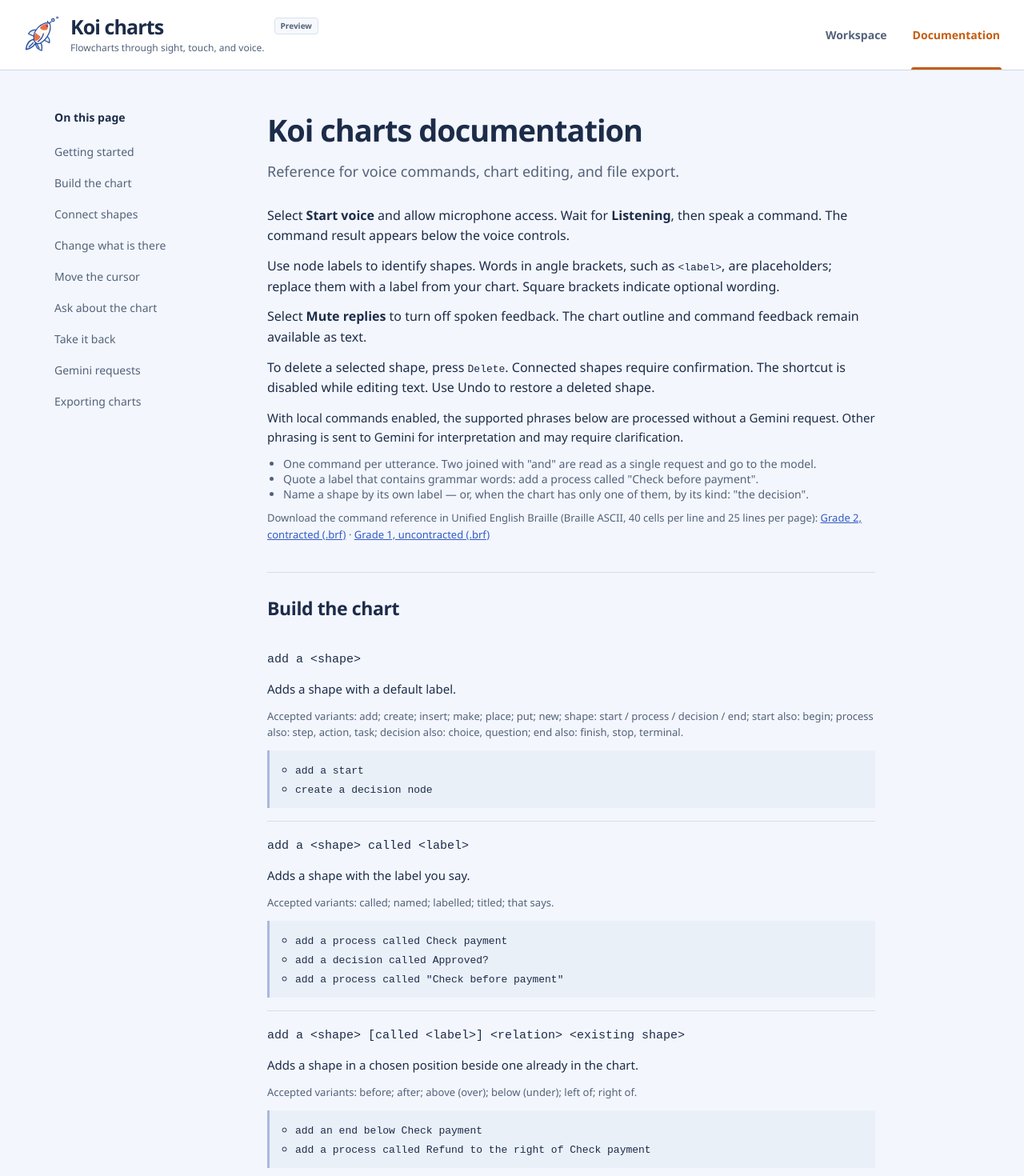
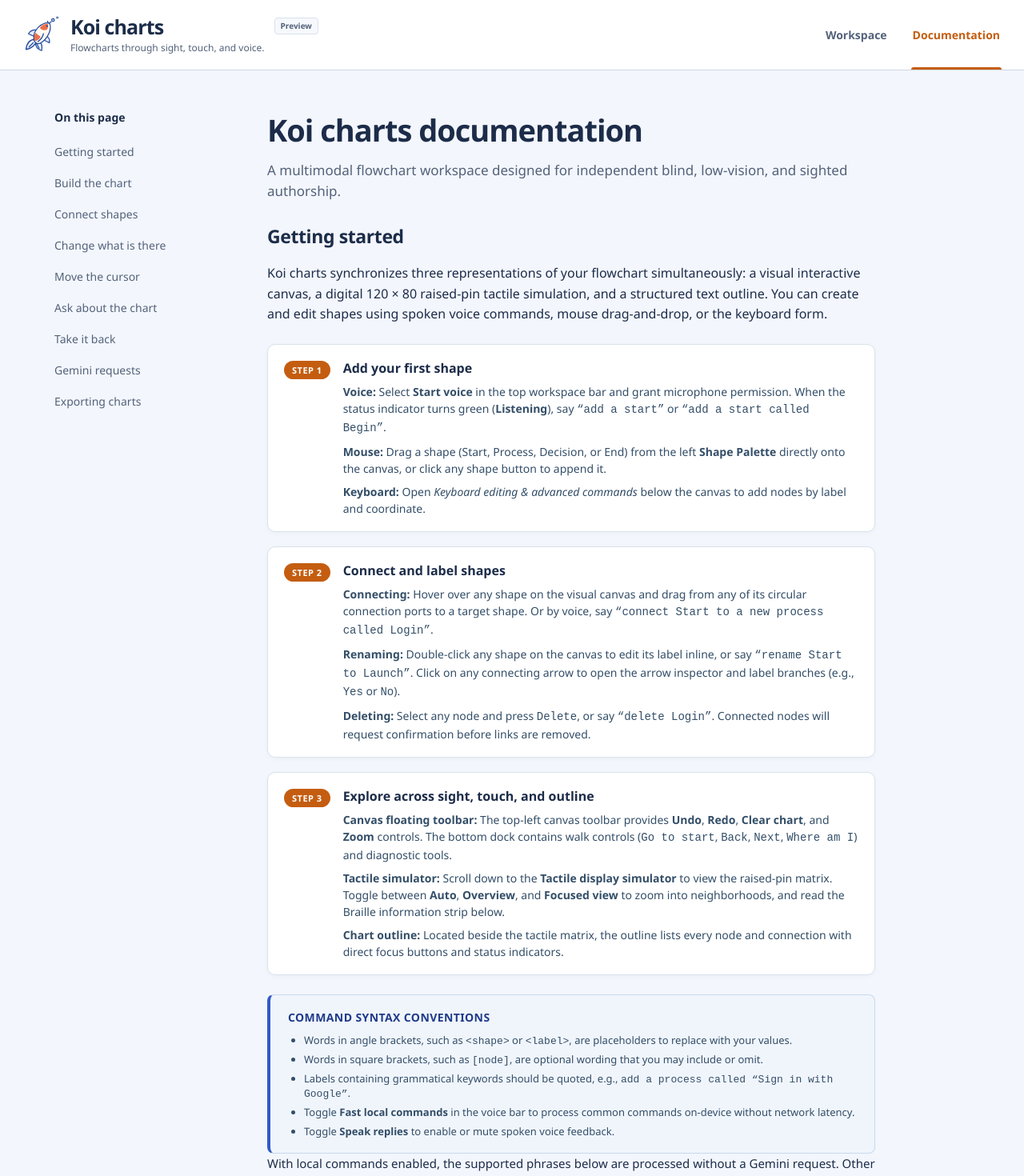
Before and after one commit to Shaurav-Vora/Koi-charts, a Next.js app: page /docs in a window 1280 px wide. Shown: the top 1470 px of the page at 80% size. Built offline with nearby package versions, Linux system fonts and the light colour scheme.

Commit message:
docs: add structured Getting started section with 3-step workflow and syntax conventions

```diff
--- a/src/app/docs/page.tsx
+++ b/src/app/docs/page.tsx
@@ -3,31 +3,127 @@
 import CommandGuide from "../../editor/CommandGuide";
 import { grammar } from "../../commands/grammar";
 
-export const metadata: Metadata = { title: "Documentation | Koi charts", description: "Voice commands, chart editing, and export reference for Koi charts." };
+export const metadata: Metadata = {
+  title: "Documentation | Koi charts",
+  description: "Voice commands, chart editing, and export reference for Koi charts.",
+};
+
 export default function Documentation() {
- return <>
+  return (
+    <>
       <a className="skip-link" href="#documentation">Skip to documentation</a>
       <AppHeader page="documentation" />
       <main className="docs-layout" id="documentation">
-   <nav className="docs-nav" aria-label="Documentation sections"><p>On this page</p>
-    <a href="#overview">Getting started</a>
-    {grammar.map(section => <a key={section.title} href={`#guide-${section.title.toLowerCase().replace(/[^a-z0-9]+/g,"-")}`}>{section.title}</a>)}
-    <a href="#guide-model">Gemini requests</a><a href="#exports">Exporting charts</a>
+        <nav className="docs-nav" aria-label="Documentation sections">
+          <p>On this page</p>
+          <a href="#getting-started">Getting started</a>
+          {grammar.map(section => (
+            <a key={section.title} href={`#guide-${section.title.toLowerCase().replace(/[^a-z0-9]+/g, "-")}`}>
+              {section.title}
+            </a>
+          ))}
+          <a href="#guide-model">Gemini requests</a>
+          <a href="#exports">Exporting charts</a>
         </nav>
         <article className="docs-content">
-    <section id="overview"><h1>Koi charts documentation</h1><p className="docs-lead">Reference for voice commands, chart editing, and file export.</p>
-     <p>Select <strong>Start voice</strong> and allow microphone access. Wait for <strong>Listening</strong>, then speak a command. The command result appears below the voice controls.</p>
-     <p>Use node labels to identify shapes. Words in angle brackets, such as <code>&lt;label&gt;</code>, are placeholders; replace them with a label from your chart. Square brackets indicate optional wording.</p>
-     <p>Select <strong>Mute replies</strong> to turn off spoken feedback. The chart outline and command feedback remain available as text.</p>
-     <p>To delete a selected shape, press <kbd>Delete</kbd>. Connected shapes require confirmation. The shortcut is disabled while editing text. Use Undo to restore a deleted shape.</p>
+          <header className="docs-header">
+            <h1>Koi charts documentation</h1>
+            <p className="docs-lead">
+              A multimodal flowchart workspace designed for independent blind, low-vision, and sighted authorship.
+            </p>
+          </header>
+
+          <section id="getting-started" className="docs-section" aria-labelledby="getting-started-title">
+            <h2 id="getting-started-title">Getting started</h2>
+            <p>
+              Koi charts synchronizes three representations of your flowchart simultaneously: a visual interactive canvas, a digital 120 × 80 raised-pin tactile simulation, and a structured text outline. You can create and edit shapes using spoken voice commands, mouse drag-and-drop, or the keyboard form.
+            </p>
+
+            <div className="quickstart-steps">
+              <div className="quickstart-step">
+                <div className="step-badge">Step 1</div>
+                <div className="step-content">
+                  <h3>Add your first shape</h3>
+                  <p>
+                    <strong>Voice:</strong> Select <strong>Start voice</strong> in the top workspace bar and grant microphone permission. When the status indicator turns green (<strong>Listening</strong>), say <code>&ldquo;add a start&rdquo;</code> or <code>&ldquo;add a start called Begin&rdquo;</code>.
+                  </p>
+                  <p>
+                    <strong>Mouse:</strong> Drag a shape (Start, Process, Decision, or End) from the left <strong>Shape Palette</strong> directly onto the canvas, or click any shape button to append it.
+                  </p>
+                  <p>
+                    <strong>Keyboard:</strong> Open <em>Keyboard editing &amp; advanced commands</em> below the canvas to add nodes by label and coordinate.
+                  </p>
+                </div>
+              </div>
+
+              <div className="quickstart-step">
+                <div className="step-badge">Step 2</div>
+                <div className="step-content">
+                  <h3>Connect and label shapes</h3>
+                  <p>
+                    <strong>Connecting:</strong> Hover over any shape on the visual canvas and drag from any of its circular connection ports to a target shape. Or by voice, say <code>&ldquo;connect Start to a new process called Login&rdquo;</code>.
+                  </p>
+                  <p>
+                    <strong>Renaming:</strong> Double-click any shape on the canvas to edit its label inline, or say <code>&ldquo;rename Start to Launch&rdquo;</code>. Click on any connecting arrow to open the arrow inspector and label branches (e.g., <code>Yes</code> or <code>No</code>).
+                  </p>
+                  <p>
+                    <strong>Deleting:</strong> Select any node and press <kbd>Delete</kbd>, or say <code>&ldquo;delete Login&rdquo;</code>. Connected nodes will request confirmation before links are removed.
+                  </p>
+                </div>
+              </div>
+
+              <div className="quickstart-step">
+                <div className="step-badge">Step 3</div>
+                <div className="step-content">
+                  <h3>Explore across sight, touch, and outline</h3>
+                  <p>
+                    <strong>Canvas floating toolbar:</strong> The top-left canvas toolbar provides <strong>Undo</strong>, <strong>Redo</strong>, <strong>Clear chart</strong>, and <strong>Zoom</strong> controls. The bottom dock contains walk controls (<code>Go to start</code>, <code>Back</code>, <code>Next</code>, <code>Where am I</code>) and diagnostic tools.
+                  </p>
+                  <p>
+                    <strong>Tactile simulator:</strong> Scroll down to the <strong>Tactile display simulator</strong> to view the raised-pin matrix. Toggle between <strong>Auto</strong>, <strong>Overview</strong>, and <strong>Focused view</strong> to zoom into neighborhoods, and read the Braille information strip below.
+                  </p>
+                  <p>
+                    <strong>Chart outline:</strong> Located beside the tactile matrix, the outline lists every node and connection with direct focus buttons and status indicators.
+                  </p>
+                </div>
+              </div>
+            </div>
+
+            <div className="docs-callout">
+              <h3>Command Syntax Conventions</h3>
+              <ul>
+                <li>Words in angle brackets, such as <code>&lt;shape&gt;</code> or <code>&lt;label&gt;</code>, are placeholders to replace with your values.</li>
+                <li>Words in square brackets, such as <code>[node]</code>, are optional wording that you may include or omit.</li>
+                <li>Labels containing grammatical keywords should be quoted, e.g., <code>add a process called &ldquo;Sign in with Google&rdquo;</code>.</li>
+                <li>Toggle <strong>Fast local commands</strong> in the voice bar to process common commands on-device without network latency.</li>
+                <li>Toggle <strong>Speak replies</strong> to enable or mute spoken voice feedback.</li>
+              </ul>
+            </div>
           </section>
+
           <CommandGuide />
-    <section id="exports"><h2>Exporting charts</h2>
-     <p>Use the SVG, PNG, JPEG, or PDF controls above the canvas. Exports include the complete chart with padding, regardless of the current zoom or pan position.</p>
-     <dl><dt>SVG</dt><dd>Vector image for resizing and further editing.</dd><dt>PNG</dt><dd>Lossless raster image for documents and presentations.</dd><dt>JPEG</dt><dd>Compressed raster image with a white background.</dd><dt>PDF</dt><dd>Single-page vector document sized to the chart. The current PDF exporter substitutes unsupported non-Latin characters.</dd></dl>
-     <p>Exported images are not editable project backups. Keep the workspace open while you work.</p>
+
+          <section id="exports" className="docs-section">
+            <h2>Exporting charts</h2>
+            <p>
+              Use the export controls (<strong>SVG</strong>, <strong>PNG</strong>, <strong>JPEG</strong>, <strong>PDF</strong>) located in the visual display heading above the canvas. Exports capture the entire diagram with balanced padding, regardless of current zoom or viewport scroll position.
+            </p>
+            <dl>
+              <dt>SVG</dt>
+              <dd>Scalable vector graphics, ideal for responsive web pages or infinite zooming.</dd>
+              <dt>PNG</dt>
+              <dd>High-resolution lossless raster image with transparent canvas background.</dd>
+              <dt>JPEG</dt>
+              <dd>Compressed image with clean white background, optimized for email or sharing.</dd>
+              <dt>PDF</dt>
+              <dd>Single-page vector document preserving vector paths and text layers.</dd>
+            </dl>
+            <p className="docs-hint">
+              Exported pictures are visual captures, not project save files. Keep your browser tab open while working.
+            </p>
           </section>
         </article>
       </main>
- </>;
+    </>
+  );
 }
--- a/src/app/globals.css
+++ b/src/app/globals.css
@@ -295,8 +295,21 @@
 .docs-content h1 { font-size: clamp(28px, 4vw, 38px); letter-spacing: -1px; margin-bottom: 12px; }
 .docs-content h2 { font-size: 23px; margin: 0 0 18px; letter-spacing: -.4px; }
 .docs-content p { margin-bottom: 12px; }
-.docs-content .docs-lead { font-size: 18px; color: var(--muted); margin-bottom: 28px; }
+.docs-content .docs-lead { font-size: 17px; color: var(--muted); margin-bottom: 28px; line-height: 1.5; }
 .docs-content section { scroll-margin-top: 24px; }
+.docs-content .docs-section { margin-top: 40px; padding-top: 32px; border-top: 1px solid var(--line); }
+.docs-content .docs-section:first-of-type { margin-top: 0; padding-top: 0; border-top: 0; }
+.quickstart-steps { display: flex; flex-direction: column; gap: 18px; margin: 24px 0; }
+.quickstart-step { display: flex; gap: 16px; align-items: flex-start; padding: 18px 20px; border: 1px solid #d9e2ec; border-radius: 10px; background: #ffffff; box-shadow: 0 2px 6px rgba(28, 44, 73, 0.03); }
+.step-badge { flex: 0 0 auto; background: var(--accent); color: white; font-size: 11px; font-weight: 700; text-transform: uppercase; letter-spacing: 0.5px; padding: 4px 10px; border-radius: 999px; margin-top: 2px; }
+.step-content { flex: 1; min-width: 0; }
+.step-content h3 { font-size: 16px; font-weight: 700; color: var(--ink); margin: 0 0 8px; }
+.step-content p { margin: 0 0 8px; font-size: 14px; line-height: 1.5; color: #334e68; }
+.step-content p:last-child { margin-bottom: 0; }
+.docs-callout { margin-top: 24px; padding: 18px 22px; background: #f0f5fc; border: 1px solid #c7d8ed; border-left: 4px solid var(--blue); border-radius: 8px; }
+.docs-callout h3 { font-size: 14px; font-weight: 700; text-transform: uppercase; letter-spacing: 0.4px; color: #1e3a8a; margin: 0 0 10px; }
+.docs-callout ul { margin: 0; padding-left: 20px; display: flex; flex-direction: column; gap: 6px; font-size: 13px; color: #334e68; }
+.docs-hint { font-size: 13px; color: var(--muted); margin-top: 14px; }
 .docs-content .guide-body { padding: 0; }
 .docs-content .guide-body > .guide-section, .docs-content #exports { margin-top: 36px; padding-top: 28px; border-top: 1px solid var(--line); }
 .docs-content .guide-forms { display: block; }
```
Lines whose indentation alone changed are shown as unchanged.
